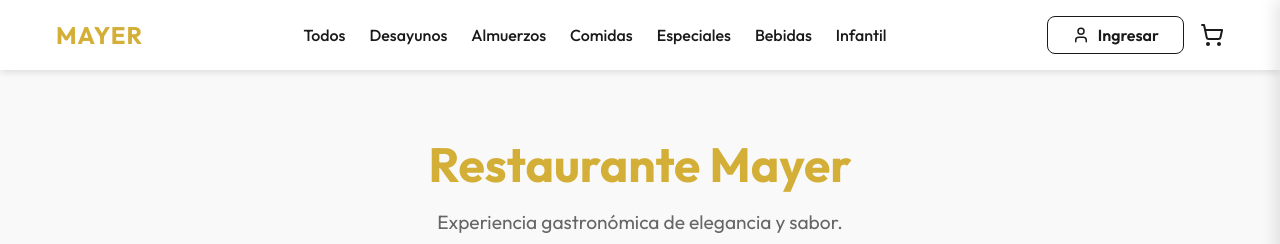
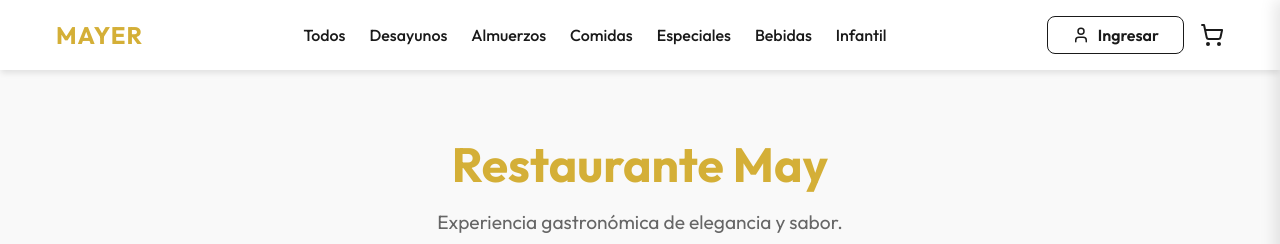
Before and after one commit to Nejosudo/Restaurante-Mayer, a Next.js app: page / in a window 1280 px wide. Shown: the top 244 px of the page. Built offline with nearby package versions, Linux system fonts and the light colour scheme; no server answers; the database is empty.

Commit message:
Prueba de rama

```diff
--- a/src/app/page.tsx
+++ b/src/app/page.tsx
@@ -27,7 +27,7 @@ export default async function Home() {
       <Navbar />
       <section className="container" style={{ padding: '4rem 0', textAlign: 'center' }}>
         <h1 style={{ fontSize: '3rem', color: 'var(--primary)', marginBottom: '1rem' }}>
-          Restaurante Mayer
+          Restaurante May
         </h1>
         <p style={{ fontSize: '1.2rem', color: 'var(--text-light)' }}>
           Experiencia gastronómica de elegancia y sabor.
```
